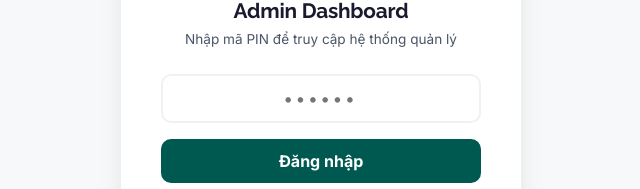
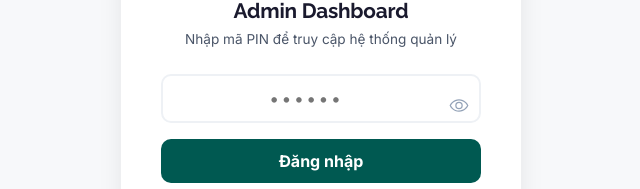
Before and after one commit to vanhao1997/testgate, a Next.js app: page /admin in a window 1280 px wide. Shown: the part 341-530 px from the top of the page, without its empty margins (319-959 px from the left). Built offline with nearby package versions, Linux system fonts and the light colour scheme.

Commit message:
Add show/hide password toggle on admin login

```diff
--- a/src/app/admin/page.tsx
+++ b/src/app/admin/page.tsx
@@ -5,7 +5,7 @@ import styles from "./admin.module.css";
 import * as XLSX from "xlsx";
 import { GroupPieChart, PassFailPieChart, ScoreDistributionChart, AvgByGroupChart, TimelineChart } from "./charts";
 import QuestionEditor from "./question-editor";
-import { ChartPie, ClipboardText, Gavel, NotePencil, DownloadSimple, X, CheckCircle, XCircle, ChartBar, Trophy, PencilSimple } from "@phosphor-icons/react";
+import { ChartPie, ClipboardText, Gavel, NotePencil, DownloadSimple, X, CheckCircle, XCircle, ChartBar, Trophy, PencilSimple, Eye, EyeSlash } from "@phosphor-icons/react";
 
 const ADMIN_PIN = "WFL2026";
 
@@ -47,6 +47,7 @@ export default function AdminPage() {
     const [authed, setAuthed] = useState(false);
     const [pin, setPin] = useState("");
     const [pinError, setPinError] = useState("");
+    const [showPin, setShowPin] = useState(false);
     const [activeTab, setActiveTab] = useState<"dashboard" | "submissions" | "judges" | "questions">("dashboard");
 
     const [submissions, setSubmissions] = useState<Submission[]>([]);
@@ -211,7 +212,12 @@ export default function AdminPage() {
                     <img src="/wfl-logo.png" alt="WFL" />
                     <h1>Admin Dashboard</h1>
                     <p>Nhập mã PIN để truy cập hệ thống quản lý</p>
-                    <input className={styles.loginInput} type="password" placeholder="••••••" value={pin} onChange={e => setPin(e.target.value)} onKeyDown={e => e.key === "Enter" && handleLogin()} />
+                    <div style={{ position: 'relative' }}>
+                        <input className={styles.loginInput} type={showPin ? "text" : "password"} placeholder="••••••" value={pin} onChange={e => setPin(e.target.value)} onKeyDown={e => e.key === "Enter" && handleLogin()} style={{ paddingRight: 44 }} />
+                        <button onClick={() => setShowPin(!showPin)} style={{ position: 'absolute', right: 8, top: '50%', transform: 'translateY(-50%)', background: 'none', border: 'none', cursor: 'pointer', color: 'var(--color-text-tertiary)', padding: 4 }} title={showPin ? "Ẩn mật khẩu" : "Hiện mật khẩu"}>
+                            {showPin ? <EyeSlash size={20} /> : <Eye size={20} />}
+                        </button>
+                    </div>
                     <button className={styles.loginBtn} onClick={handleLogin}>Đăng nhập</button>
                     {pinError && <p className={styles.loginError}>{pinError}</p>}
                 </div>
```
